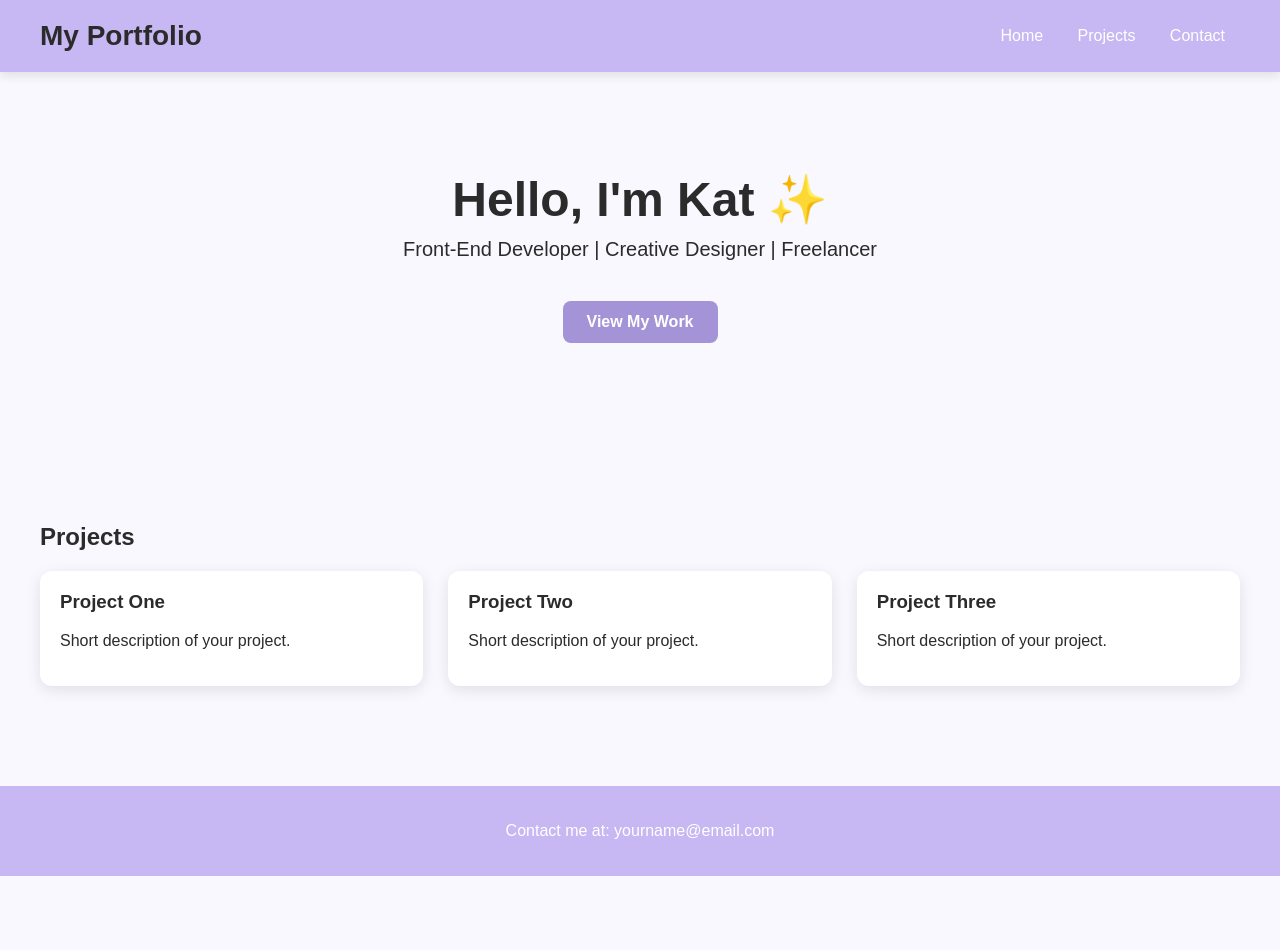
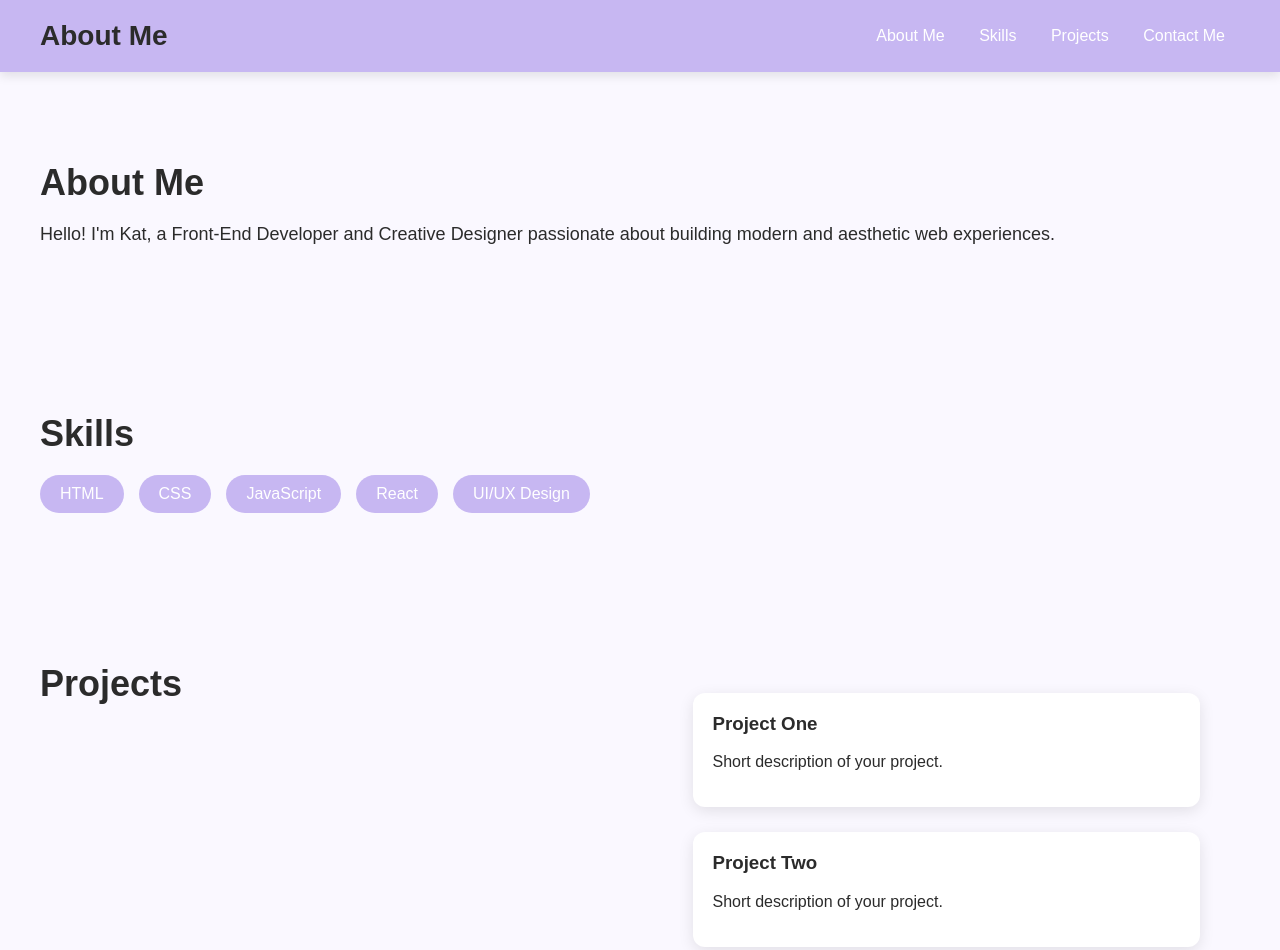
Before and after one commit to katrinajoygonzalvo-max/katkat.github.io, a plain HTML site: page index.html in a window 1280 px wide. Shown: the top 950 px of the page. Before the commit the page ends 876 px from the top, so only its background shows below. Drawn offline with Linux system fonts and the light colour scheme.

Commit message:
Update index.html

```diff
--- a/index.html
+++ b/index.html
@@ -40,19 +40,21 @@
             color: #fff;
         }
 
+        .hero, .about, .skills, .projects, .contact {
+            padding: 60px 40px;
+        }
+
         .hero {
             text-align: center;
-            padding: 100px 20px;
         }
 
-        .hero h2 {
-            font-size: 48px;
-            margin: 0;
+        .hero h2, .about h2, .skills h2, .projects h2 {
+            font-size: 36px;
+            margin-bottom: 20px;
         }
 
-        .hero p {
-            font-size: 20px;
-            margin-top: 10px;
+        .hero p, .about p, .skills p {
+            font-size: 18px;
         }
 
         .btn {
@@ -66,8 +68,18 @@
             margin-top: 20px;
         }
 
-        .section {
-            padding: 60px 40px;
+        .skills-list {
+            display: flex;
+            flex-wrap: wrap;
+            gap: 15px;
+        }
+
+        .skill {
+            background: var(--lavender);
+            padding: 10px 20px;
+            border-radius: 20px;
+            color: #fff;
+            font-weight: 500;
         }
 
         .projects {
@@ -87,33 +99,56 @@
             margin-top: 0;
         }
 
+        .contact {
+            background: var(--lavender);
+            color: #fff;
+            border-radius: 12px;
+            text-align: center;
+        }
+
+        .contact p {
+            margin: 0;
+            padding: 20px;
+            font-size: 18px;
+        }
+
         footer {
             text-align: center;
-            padding: 20px;
-            background: var(--lavender);
+            padding: 10px;
             color: #fff;
-            margin-top: 40px;
+            margin-top: 20px;
         }
     </style>
 </head>
 <body>
 
 <header>
-    <h1>My Portfolio</h1>
+    <h1>About Me</h1>
     <nav>
-        <a href="#home">Home</a>
+        <a href="#about">About Me</a>
+        <a href="#skills">Skills</a>
         <a href="#projects">Projects</a>
-        <a href="#contact">Contact</a>
+        <a href="#contact">Contact Me</a>
     </nav>
 </header>
 
-<section class="hero" id="home">
-    <h2>Hello, I'm Kat ✨</h2>
-    <p>Front-End Developer | Creative Designer | Freelancer</p>
-    <a href="#projects" class="btn">View My Work</a>
+<section class="about" id="about">
+    <h2>About Me</h2>
+    <p>Hello! I'm Kat, a Front-End Developer and Creative Designer passionate about building modern and aesthetic web experiences.</p>
 </section>
 
-<section class="section" id="projects">
+<section class="skills" id="skills">
+    <h2>Skills</h2>
+    <div class="skills-list">
+        <span class="skill">HTML</span>
+        <span class="skill">CSS</span>
+        <span class="skill">JavaScript</span>
+        <span class="skill">React</span>
+        <span class="skill">UI/UX Design</span>
+    </div>
+</section>
+
+<section class="projects" id="projects">
     <h2>Projects</h2>
     <div class="projects">
         <div class="card">
@@ -131,8 +166,12 @@
     </div>
 </section>
 
-<footer id="contact">
+<section class="contact" id="contact">
     <p>Contact me at: yourname@email.com</p>
+</section>
+
+<footer>
+    <p>© 2025 Kat. All rights reserved.</p>
 </footer>
 
 </body>
```
